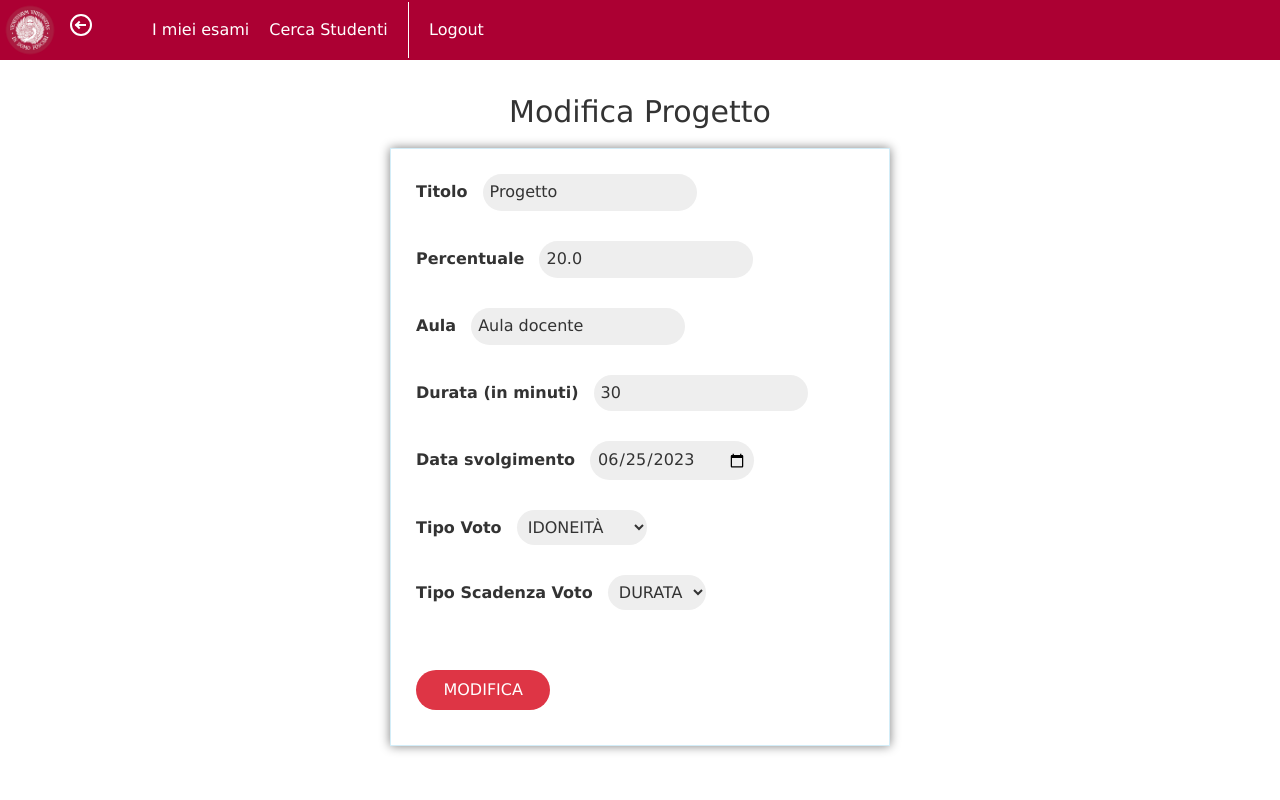
After one commit to LucaBiscotti/ProgettoBasi, a Flask app: page /edit_prova/1 in a window 1280 px wide. The commit adds this page. Run offline with Flask 3, Linux system fonts and the light colour scheme; a user stored in the database is signed in; some libraries are stand-ins or nearby versions.

Commit message:
Added the edit prova

```diff
--- a/app/routes.py
+++ b/app/routes.py
@@ -177,3 +177,20 @@ def student_prove(id):
     prova = Prove.query.get(id)
     lista = Studenti.query.join(ListaIscritti, Studenti.matricola == ListaIscritti.matricola_studente).filter(ListaIscritti.id_prova == prova.id).add_columns(ListaIscritti.voto).add_columns(ListaIscritti.data_scadenza, ListaIscritti.accettato)
     return render_template('student_prove.html',prova = prova, studenti = lista)
+
+@bp.route('/edit_prova/<int:id>', methods=('GET', 'POST'))
+@login_required
+def edit_prova(id):
+    if request.method == 'POST':
+        edit = Prove.query.get(id)
+        edit.aula = request.form['aula']
+        edit.durata = request.form['durata']
+        data = request.form['data_i']
+        edit.data_inizio = date.fromisoformat(data)
+        db.session.add(edit)
+        db.session.commit()
+        return redirect(url_for('routes.exam', esame_id = edit.id_esame))
+    tipo_voto_enum = TipoVoto
+    tipo_scad_enum = TipoScadenza
+    prova = Prove.query.get(id)
+    return render_template('edit_prova.html', scad = tipo_scad_enum, voto = tipo_voto_enum, prova = prova)
--- /dev/null
+++ b/app/templates/edit_prova.html
@@ -0,0 +1,63 @@
+{% extends 'base.html' %}
+
+{% block name %}
+    <a href="{{url_for('routes.exam', esame_id=prova.id_esame)}}">
+        <i class="gg-arrow-left-o"></i>
+    </a>
+{% endblock %}
+
+
+{% block content %}
+<h1 style="width: 100%">{% block title %} Modifica {{prova.titolo}} {% endblock %}</h1>
+<form method="post">
+    <p>
+        <label>Titolo</label>
+        <input type="text" name="titolo" id="titolo" value="{{prova.titolo}}" readonly></input>
+      </p>
+    <p>
+        <label>Percentuale</label>
+        <input type="number" name="percentuale"
+            value="{{prova.percentuale * 100}}" readonly>
+        </input>
+    </p>
+    <p>
+        <label for="aula">Aula</label>
+        <input type="text" name="aula"
+            value="{{prova.aula}}">
+        </input>
+    </p>
+    <p>
+        <label>Durata (in minuti)</label>
+        <input type="number" name="durata"
+            value="{{prova.durata}}">
+        </input>
+    </p>
+    <p>
+        <label for="data_i">Data svolgimento</label>
+        <input type="date" name="data_i"
+            value="{{prova.data_inizio}}">
+        </input>
+    </p>
+    <p>
+        <label>Tipo Voto</label>
+        <select type="text" name="tipo_voto" value="{{prova.tipo_voto}}">
+            {% for tipo in voto %}
+                <option value="{{ tipo.name }}">{{ tipo.value }}</option>
+            {% endfor %}
+        </select>
+    </p>
+    <p>
+        <label>Tipo Scadenza Voto</label>
+        <select type="text" name="tipo_scadenza" value="{{prova.tipo_scadenza}}">
+            {% for tipo in scad %}
+                <option value="{{ tipo.name }}">{{ tipo.value }}</option>
+            {% endfor %}
+        </select>
+    </p>
+
+    <p>
+        <button type="submit">Modifica</button>
+    </p>
+</form>
+
+{% endblock %}
--- a/app/templates/exam.html
+++ b/app/templates/exam.html
@@ -17,11 +17,13 @@
 <div class="content">
     {% for prova in prove %}
         <div class="student">
-            <a href="#" class="student">
+            <a href="{{url_for('routes.edit_prova', id=prova.id)}}" class="student">
                 <h6>{{ prova.titolo }}</h6>
             </a>
             <p class="name">DATA DELLA PROVA: {{ prova.data_inizio }} </p>
-            <p>DURATA: {{ prova.tipo_scadenza.name }}</p>
+            <p>DURATA: {{ prova.durata }} minuti</p>
+            <p>AULA: {{ prova.aula }}</p>
+            <p>TIPO DI SCADENZA: {{ prova.tipo_scadenza.name }}</p>
             <p>TIPO VALUTAZIONE: {{ prova.tipo_voto.name }}</p>
             <p>PERCENTUALE PROVA: {{ prova.percentuale * 100 }}%</p>
             <div class="link">
```
Also changed, not shown: app/database.db.
